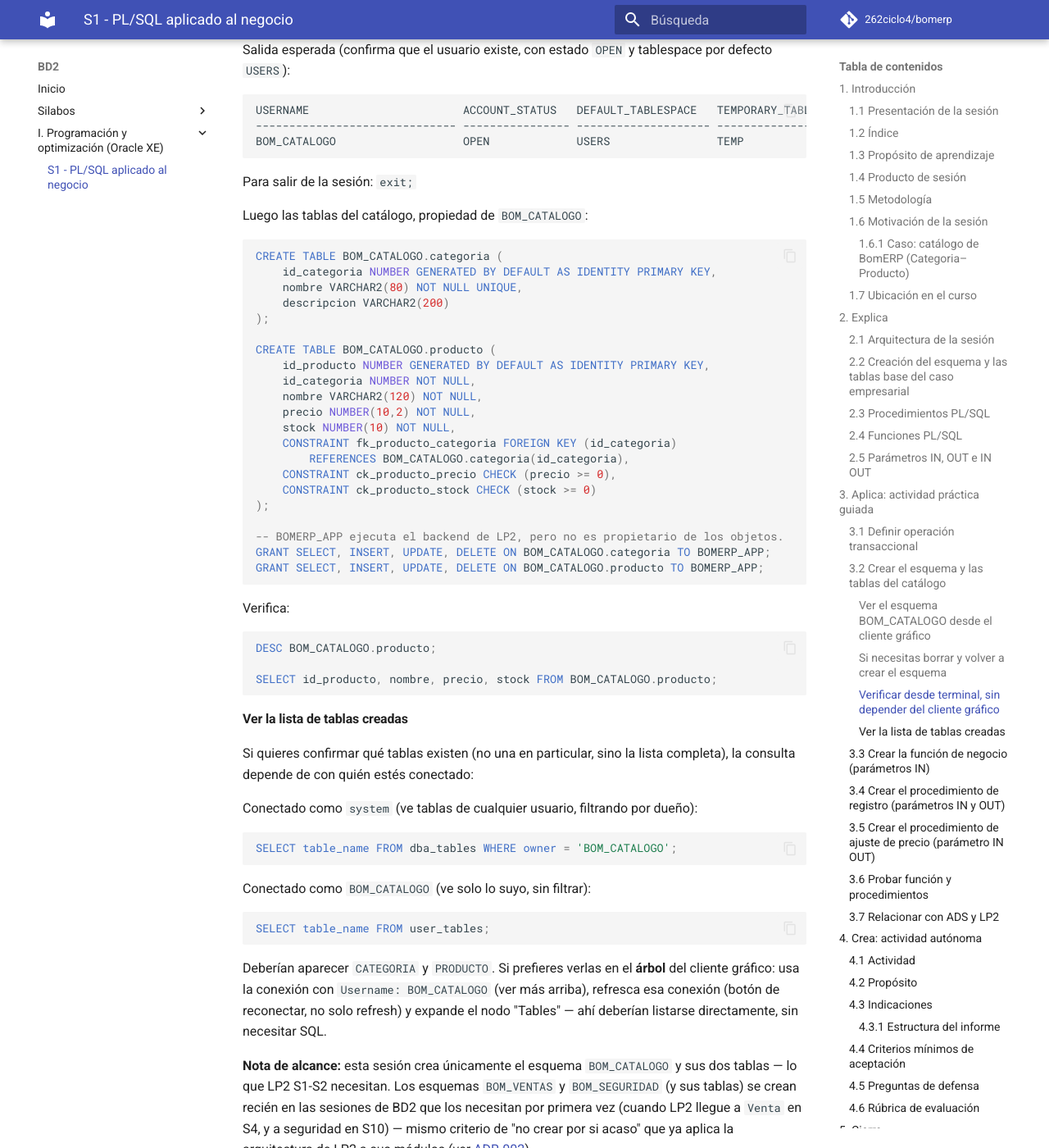
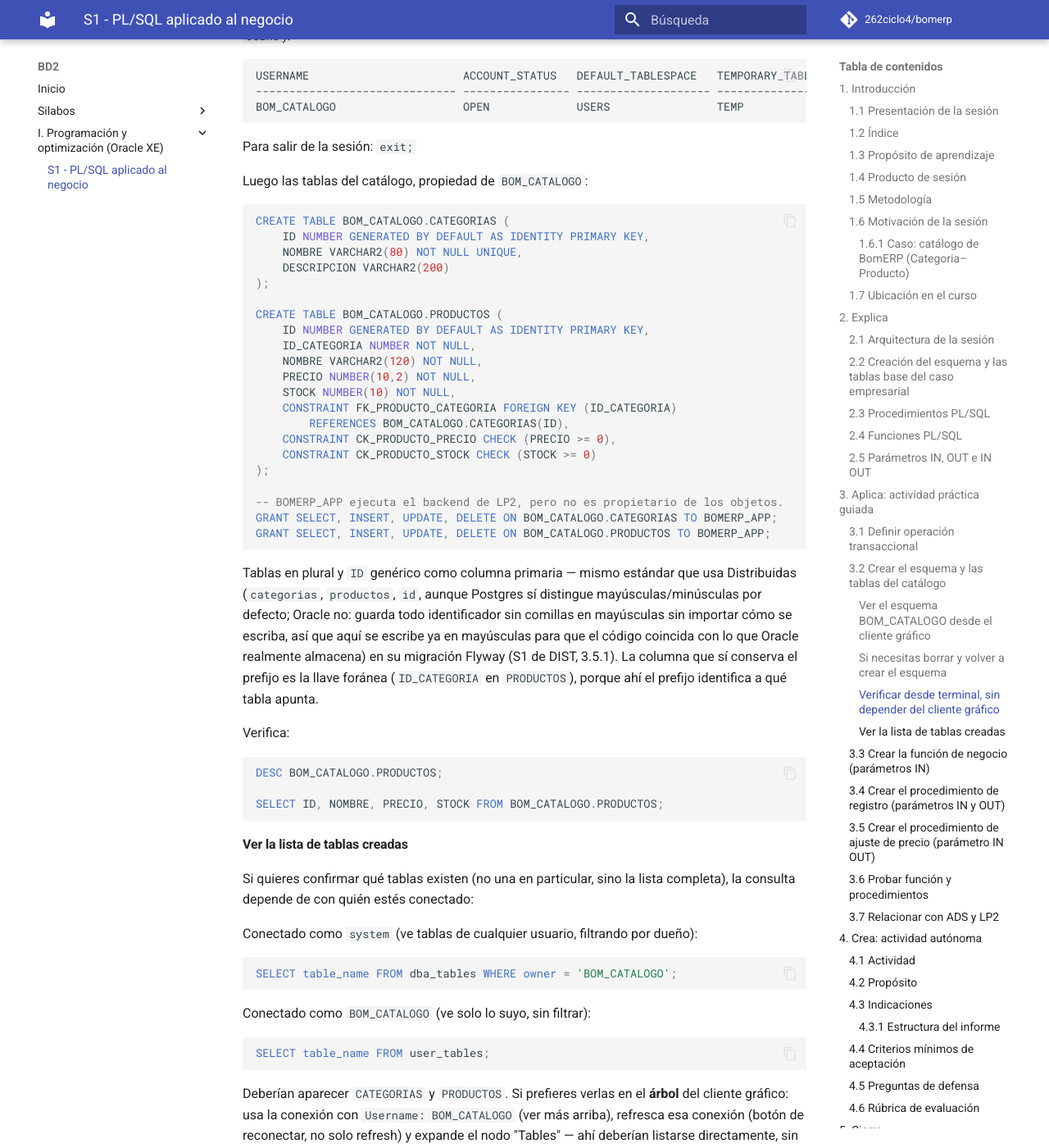
Before and after one commit to 262ciclo4/bomerp, an MkDocs documentation site: the page built from docs/bd2/sesiones/S01_PLSQL_Aplicado_Negocio.md, in a window 1280 px wide and 1400 px high, scrolled down 8684 px. Shown: the whole window at 82% size. Built offline with MkDocs 1.6.1 and Material for MkDocs 9.7.7, drawn with Linux system fonts in a browser that asks for light colours; comment, search, counter and statistics services are not loaded; some of the changed text lies outside the part shown.

Commit message:
cambios en los nombres de las tablas y campos de BD

````diff
--- a/docs/bd2/sesiones/S01_PLSQL_Aplicado_Negocio.md
+++ b/docs/bd2/sesiones/S01_PLSQL_Aplicado_Negocio.md
@@ -91,9 +91,9 @@ Tiempo: 25 min.
 ```mermaid
 flowchart TB
     subgraph ORA["Motor transaccional Oracle - esquema BOM_CATALOGO"]
-        SP1[sp_registrar_producto]
-        SP2[sp_aplicar_descuento_producto]
-        FN[fn_valor_inventario_producto]
+        SP1[SP_REGISTRAR_PRODUCTO]
+        SP2[SP_APLICAR_DESCUENTO_PRODUCTO]
+        FN[FN_VALOR_INVENTARIO_PRODUCTO]
         T[(producto)]
 
         SP1 --> T
@@ -109,7 +109,7 @@ flowchart TB
 
 Lectura del diagrama:
 
-- El procedimiento de registro (`sp_registrar_producto`) y el de ajuste de precio (`sp_aplicar_descuento_producto`) escriben sobre `producto`; la función (`fn_valor_inventario_producto`) solo lee y calcula, no modifica nada.
+- El procedimiento de registro (`SP_REGISTRAR_PRODUCTO`) y el de ajuste de precio (`SP_APLICAR_DESCUENTO_PRODUCTO`) escriben sobre `PRODUCTOS`; la función (`FN_VALOR_INVENTARIO_PRODUCTO`) solo lee y calcula, no modifica nada.
 - Esta lógica vive en Oracle y protege la regla **sin importar quién la invoque**: un backend Java, otro cliente, o alguien ejecutando SQL directo — nadie puede saltarse la validación entrando por otro camino. **Error frecuente**: dejar todo del lado del backend sin definir qué reglas son realmente críticas — esas reglas se mueven a PL/SQL o a restricciones de la tabla.
 - Integración (referencia, no requisito para esta sesión): LP2 (S2) ya implementa una regla equivalente en `ProductoServiceImpl` vía JPA/Hibernate — este procedimiento es la versión Oracle de esa misma regla, útil incluso para quien no esté llevando LP2 en paralelo. ADS documenta esta separación como decisión arquitectónica (atributo "Integridad"). **Error frecuente**: trabajar PL/SQL como ejercicio aislado, sin relacionarlo con la entidad transaccional real del proyecto.
 
@@ -172,7 +172,7 @@ Tiempo: 2h.
 **Scripts completos, listos para ejecutar en este orden** (los pasos siguientes explican cada uno):
 
 1. [`S01_01_esquemas.sql`](../../proyecto-integrador/u1/oracle/S01_01_esquemas.sql) — usuarios `BOM_CATALOGO` y `BOMERP_APP`.
-2. [`S01_02_tablas.sql`](../../proyecto-integrador/u1/oracle/S01_02_tablas.sql) — tablas `categoria` y `producto`.
+2. [`S01_02_tablas.sql`](../../proyecto-integrador/u1/oracle/S01_02_tablas.sql) — tablas `CATEGORIAS` y `PRODUCTOS`.
 3. [`S01_03_plsql.sql`](../../proyecto-integrador/u1/oracle/S01_03_plsql.sql) — la función y los dos procedimientos de esta sesión.
 
 ### 3.1 Definir operación transaccional
@@ -184,13 +184,13 @@ Tiempo: 2h.
 | Elemento | Respuesta |
 |---|---|
 | Proceso principal | Registro y valorización del catálogo de productos |
-| Entidad transaccional | `BOM_CATALOGO.producto` |
+| Entidad transaccional | `BOM_CATALOGO.PRODUCTOS` |
 | Acción PL/SQL inicial | Función de cálculo + procedimiento de registro + procedimiento de ajuste de precio |
 | Regla crítica | El precio y el stock nunca deben quedar negativos |
 
 ### 3.2 Crear el esquema y las tablas del catálogo
 
-**Producto del paso:** esquema `BOM_CATALOGO` y las tablas `categoria`/`producto` operativas en Oracle — la base sobre la que esta sesión construye PL/SQL y sobre la que LP2 conecta su backend (S1-S2).
+**Producto del paso:** esquema `BOM_CATALOGO` y las tablas `CATEGORIAS`/`PRODUCTOS` operativas en Oracle — la base sobre la que esta sesión construye PL/SQL y sobre la que LP2 conecta su backend (S1-S2).
 
 **Nota sobre versión y edición:** esta unidad (U1) trabaja contra el mismo
 contenedor Oracle que levanta LP2 en su S1 (`gvenzl/oracle-free:23-slim` —
@@ -242,7 +242,7 @@ Con la conexión de `system` (ver LP2 S1, 3.2.2) normalmente solo ves los objeto
 | Password | `123456` |
 | Database | `FREEPDB1` |
 
-Con esa conexión entras directo como ese usuario y ves su propio árbol (`categoria`, `producto` una vez creadas), sin depender de que el cliente muestre o no otros esquemas.
+Con esa conexión entras directo como ese usuario y ves su propio árbol (`CATEGORIAS`, `PRODUCTOS` una vez creadas), sin depender de que el cliente muestre o no otros esquemas.
 
 #### Si necesitas borrar y volver a crear el esquema
 
@@ -284,35 +284,37 @@ Para salir de la sesión: `exit;`
 Luego las tablas del catálogo, propiedad de `BOM_CATALOGO`:
 
 ```sql
-CREATE TABLE BOM_CATALOGO.categoria (
-    id_categoria NUMBER GENERATED BY DEFAULT AS IDENTITY PRIMARY KEY,
-    nombre VARCHAR2(80) NOT NULL UNIQUE,
-    descripcion VARCHAR2(200)
+CREATE TABLE BOM_CATALOGO.CATEGORIAS (
+    ID NUMBER GENERATED BY DEFAULT AS IDENTITY PRIMARY KEY,
+    NOMBRE VARCHAR2(80) NOT NULL UNIQUE,
+    DESCRIPCION VARCHAR2(200)
 );
 
-CREATE TABLE BOM_CATALOGO.producto (
-    id_producto NUMBER GENERATED BY DEFAULT AS IDENTITY PRIMARY KEY,
-    id_categoria NUMBER NOT NULL,
-    nombre VARCHAR2(120) NOT NULL,
-    precio NUMBER(10,2) NOT NULL,
-    stock NUMBER(10) NOT NULL,
-    CONSTRAINT fk_producto_categoria FOREIGN KEY (id_categoria)
-        REFERENCES BOM_CATALOGO.categoria(id_categoria),
-    CONSTRAINT ck_producto_precio CHECK (precio >= 0),
-    CONSTRAINT ck_producto_stock CHECK (stock >= 0)
+CREATE TABLE BOM_CATALOGO.PRODUCTOS (
+    ID NUMBER GENERATED BY DEFAULT AS IDENTITY PRIMARY KEY,
+    ID_CATEGORIA NUMBER NOT NULL,
+    NOMBRE VARCHAR2(120) NOT NULL,
+    PRECIO NUMBER(10,2) NOT NULL,
+    STOCK NUMBER(10) NOT NULL,
+    CONSTRAINT FK_PRODUCTO_CATEGORIA FOREIGN KEY (ID_CATEGORIA)
+        REFERENCES BOM_CATALOGO.CATEGORIAS(ID),
+    CONSTRAINT CK_PRODUCTO_PRECIO CHECK (PRECIO >= 0),
+    CONSTRAINT CK_PRODUCTO_STOCK CHECK (STOCK >= 0)
 );
 
 -- BOMERP_APP ejecuta el backend de LP2, pero no es propietario de los objetos.
-GRANT SELECT, INSERT, UPDATE, DELETE ON BOM_CATALOGO.categoria TO BOMERP_APP;
-GRANT SELECT, INSERT, UPDATE, DELETE ON BOM_CATALOGO.producto TO BOMERP_APP;
+GRANT SELECT, INSERT, UPDATE, DELETE ON BOM_CATALOGO.CATEGORIAS TO BOMERP_APP;
+GRANT SELECT, INSERT, UPDATE, DELETE ON BOM_CATALOGO.PRODUCTOS TO BOMERP_APP;
 ```
+
+Tablas en plural y `ID` genérico como columna primaria — mismo estándar que usa Distribuidas (`categorias`, `productos`, `id`, aunque Postgres sí distingue mayúsculas/minúsculas por defecto; Oracle no: guarda todo identificador sin comillas en mayúsculas sin importar cómo se escriba, así que aquí se escribe ya en mayúsculas para que el código coincida con lo que Oracle realmente almacena) en su migración Flyway (S1 de DIST, 3.5.1). La columna que sí conserva el prefijo es la llave foránea (`ID_CATEGORIA` en `PRODUCTOS`), porque ahí el prefijo identifica a qué tabla apunta.
 
 Verifica:
 
 ```sql
-DESC BOM_CATALOGO.producto;
+DESC BOM_CATALOGO.PRODUCTOS;
 
-SELECT id_producto, nombre, precio, stock FROM BOM_CATALOGO.producto;
+SELECT ID, NOMBRE, PRECIO, STOCK FROM BOM_CATALOGO.PRODUCTOS;
 ```
 
 #### Ver la lista de tablas creadas
@@ -331,7 +333,7 @@ Conectado como `BOM_CATALOGO` (ve solo lo suyo, sin filtrar):
 SELECT table_name FROM user_tables;
 ```
 
-Deberían aparecer `CATEGORIA` y `PRODUCTO`. Si prefieres verlas en el **árbol** del cliente gráfico: usa la conexión con `Username: BOM_CATALOGO` (ver más arriba), refresca esa conexión (botón de reconectar, no solo refresh) y expande el nodo "Tables" — ahí deberían listarse directamente, sin necesitar SQL.
+Deberían aparecer `CATEGORIAS` y `PRODUCTOS`. Si prefieres verlas en el **árbol** del cliente gráfico: usa la conexión con `Username: BOM_CATALOGO` (ver más arriba), refresca esa conexión (botón de reconectar, no solo refresh) y expande el nodo "Tables" — ahí deberían listarse directamente, sin necesitar SQL.
 
 **Nota de alcance:** esta sesión crea únicamente el esquema `BOM_CATALOGO` y sus dos tablas — lo que LP2 S1-S2 necesitan. Los esquemas `BOM_VENTAS` y `BOM_SEGURIDAD` (y sus tablas) se crean recién en las sesiones de BD2 que los necesitan por primera vez (cuando LP2 llegue a `Venta` en S4, y a seguridad en S10) — mismo criterio de "no crear por si acaso" que ya aplica la arquitectura de LP2 a sus módulos (ver [ADR-002](../../lp2/adr/ADR-002-spring-modulith.md)).
 
@@ -340,7 +342,7 @@ Deberían aparecer `CATEGORIA` y `PRODUCTO`. Si prefieres verlas en el **árbol*
 **Producto del paso:** función PL/SQL reutilizable, con dos parámetros `IN`.
 
 ```sql
-CREATE OR REPLACE FUNCTION BOM_CATALOGO.fn_valor_inventario_producto(
+CREATE OR REPLACE FUNCTION BOM_CATALOGO.FN_VALOR_INVENTARIO_PRODUCTO(
     p_precio IN NUMBER,
     p_stock IN NUMBER
 ) RETURN NUMBER IS
@@ -355,7 +357,7 @@ END;
 **Producto del paso:** procedimiento con parámetros `IN` y `OUT`.
 
 ```sql
-CREATE OR REPLACE PROCEDURE BOM_CATALOGO.sp_registrar_producto(
+CREATE OR REPLACE PROCEDURE BOM_CATALOGO.SP_REGISTRAR_PRODUCTO(
     p_id_categoria IN NUMBER,
     p_nombre IN VARCHAR2,
     p_precio IN NUMBER,
@@ -363,9 +365,9 @@ CREATE OR REPLACE PROCEDURE BOM_CATALOGO.sp_registrar_producto(
     p_id_producto OUT NUMBER
 ) IS
 BEGIN
-    INSERT INTO BOM_CATALOGO.producto (id_categoria, nombre, precio, stock)
+    INSERT INTO BOM_CATALOGO.PRODUCTOS (ID_CATEGORIA, NOMBRE, PRECIO, STOCK)
     VALUES (p_id_categoria, p_nombre, p_precio, p_stock)
-    RETURNING id_producto INTO p_id_producto;
+    RETURNING ID INTO p_id_producto;
 END;
 /
 ```
@@ -375,7 +377,7 @@ END;
 **Producto del paso:** procedimiento con un parámetro `IN OUT`, distinto de tener un `IN` y un `OUT` separados: el mismo parámetro entra con el precio actual y sale con el precio ya ajustado.
 
 ```sql
-CREATE OR REPLACE PROCEDURE BOM_CATALOGO.sp_aplicar_descuento_producto(
+CREATE OR REPLACE PROCEDURE BOM_CATALOGO.SP_APLICAR_DESCUENTO_PRODUCTO(
     p_precio IN OUT NUMBER,
     p_porcentaje_descuento IN NUMBER
 ) IS
@@ -389,10 +391,10 @@ END;
 
 **Producto del paso:** evidencia de ejecución.
 
-`sp_registrar_producto` exige una categoría existente (`fk_producto_categoria`). Si `categoria` está vacía todavía (por ejemplo, si solo ejecutaste 3.2-3.5 sin datos de prueba), la prueba siguiente falla con `ORA-02291: integrity constraint ... violated - parent key not found`. Antes de probar, registra al menos una categoría:
+`SP_REGISTRAR_PRODUCTO` exige una categoría existente (`FK_PRODUCTO_CATEGORIA`). Si `CATEGORIAS` está vacía todavía (por ejemplo, si solo ejecutaste 3.2-3.5 sin datos de prueba), la prueba siguiente falla con `ORA-02291: integrity constraint ... violated - parent key not found`. Antes de probar, registra al menos una categoría:
 
 ```sql
-INSERT INTO BOM_CATALOGO.categoria (nombre, descripcion) VALUES ('Perifericos', 'Perifericos de computo');
+INSERT INTO BOM_CATALOGO.CATEGORIAS (NOMBRE, DESCRIPCION) VALUES ('Perifericos', 'Perifericos de computo');
 COMMIT;
 ```
 
@@ -403,15 +405,15 @@ DECLARE
     v_valor_inv    NUMBER;
 BEGIN
     -- IN + OUT: registrar un producto nuevo
-    BOM_CATALOGO.sp_registrar_producto(1, 'Teclado mecánico', 180.50, 25, v_id_producto);
+    BOM_CATALOGO.SP_REGISTRAR_PRODUCTO(1, 'Teclado mecánico', 180.50, 25, v_id_producto);
     DBMS_OUTPUT.PUT_LINE('Producto registrado: ' || v_id_producto);
 
     -- IN, IN: calcular el valor de inventario
-    v_valor_inv := BOM_CATALOGO.fn_valor_inventario_producto(180.50, 25);
+    v_valor_inv := BOM_CATALOGO.FN_VALOR_INVENTARIO_PRODUCTO(180.50, 25);
     DBMS_OUTPUT.PUT_LINE('Valor de inventario: ' || v_valor_inv);
 
     -- IN OUT: ajustar el precio en la misma variable
-    BOM_CATALOGO.sp_aplicar_descuento_producto(v_precio, 10);
+    BOM_CATALOGO.SP_APLICAR_DESCUENTO_PRODUCTO(v_precio, 10);
     DBMS_OUTPUT.PUT_LINE('Precio con 10% de descuento: ' || v_precio);
 END;
 /
@@ -427,15 +429,15 @@ Resultado esperado: `Producto registrado: <id>`, `Valor de inventario: 4512.5`,
 
 | Objeto BD2 | Decisión ADS | Endpoint o servicio LP2 |
 |---|---|---|
-| `sp_registrar_producto` | Integridad: reglas transaccionales en servicio y Oracle | `POST /api/v1/productos` (S2), regla equivalente |
-| `fn_valor_inventario_producto` | Centralizar regla de cálculo del negocio | Cálculo que también podría exponerse en un reporte (S4-S5) |
-| `sp_aplicar_descuento_producto` | Mantenibilidad: lógica reutilizable, no repetida | `PUT /api/v1/productos/{id}` (S2), regla equivalente |
+| `SP_REGISTRAR_PRODUCTO` | Integridad: reglas transaccionales en servicio y Oracle | `POST /api/v1/productos` (S2), regla equivalente |
+| `FN_VALOR_INVENTARIO_PRODUCTO` | Centralizar regla de cálculo del negocio | Cálculo que también podría exponerse en un reporte (S4-S5) |
+| `SP_APLICAR_DESCUENTO_PRODUCTO` | Mantenibilidad: lógica reutilizable, no repetida | `PUT /api/v1/productos/{id}` (S2), regla equivalente |
 
 Sesión equivalente en los otros dos cursos, misma semana: [ADS - S1 Fundamentos de Arquitectura de Software](../../ads/sesiones/S01_Fundamentos_Arquitectura_Software.md) y [LP2 - S1 Arquitectura Backend REST Profesional](../../lp2/sesiones/S01_Arquitectura_Backend_REST_Profesional.md).
 
 **Evidencia de aprendizaje:**
 
-- Esquema y tablas del catálogo (`categoria`, `producto`) creados en Oracle.
+- Esquema y tablas del catálogo (`CATEGORIAS`, `PRODUCTOS`) creados en Oracle.
 - Función y procedimientos PL/SQL (`IN`, `IN`/`OUT`, `IN OUT`) probados con resultados correctos.
 - Matriz de integración con ADS y LP2.
 
````
Also changed, not shown: docs/ads/index.md (+1 -1 lines), docs/bd2/index.md (+1 -1 lines), docs/lp2/index.md (+1 -1 lines), docs/lp2/sesiones/S01_Arquitectura_Backend_REST_Profesional.md (+14 -14 lines), docs/proyecto-integrador/u1/bd2-producto.md (+4 -5 lines), 4 other files.
